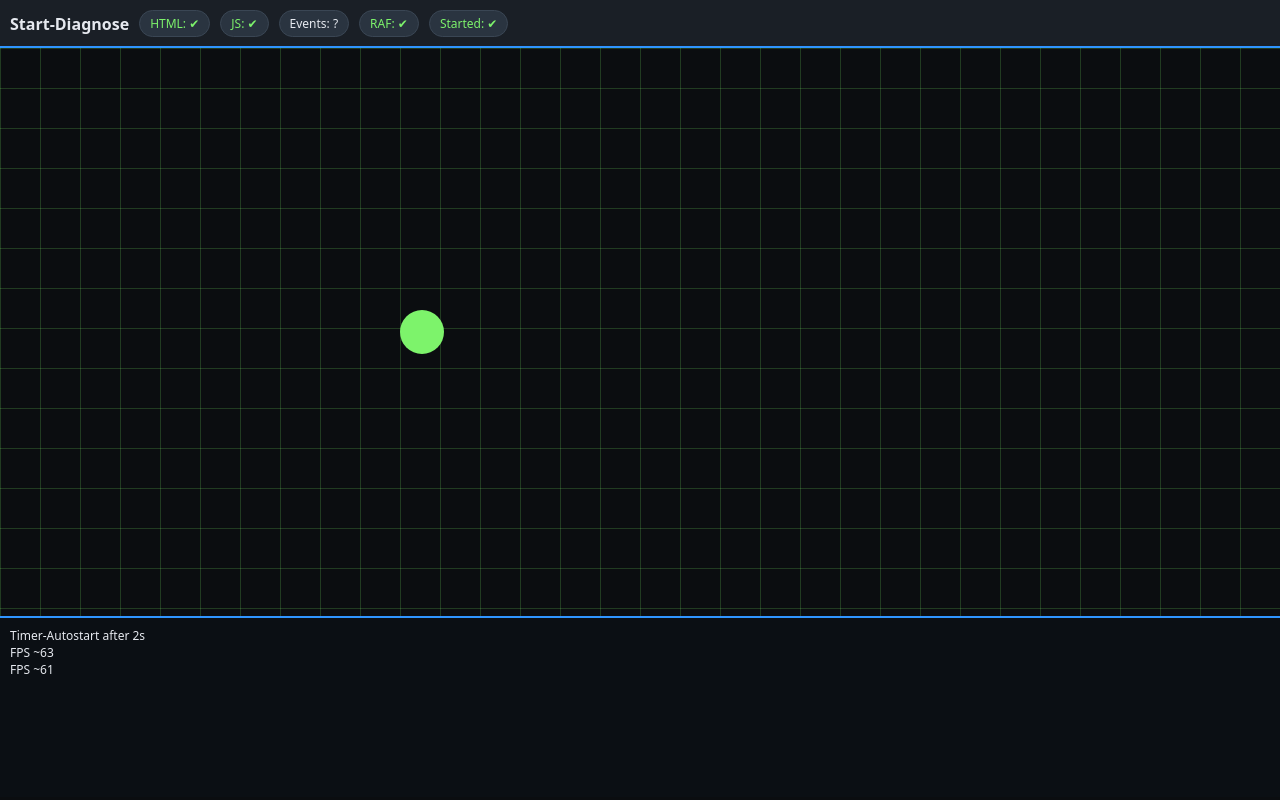
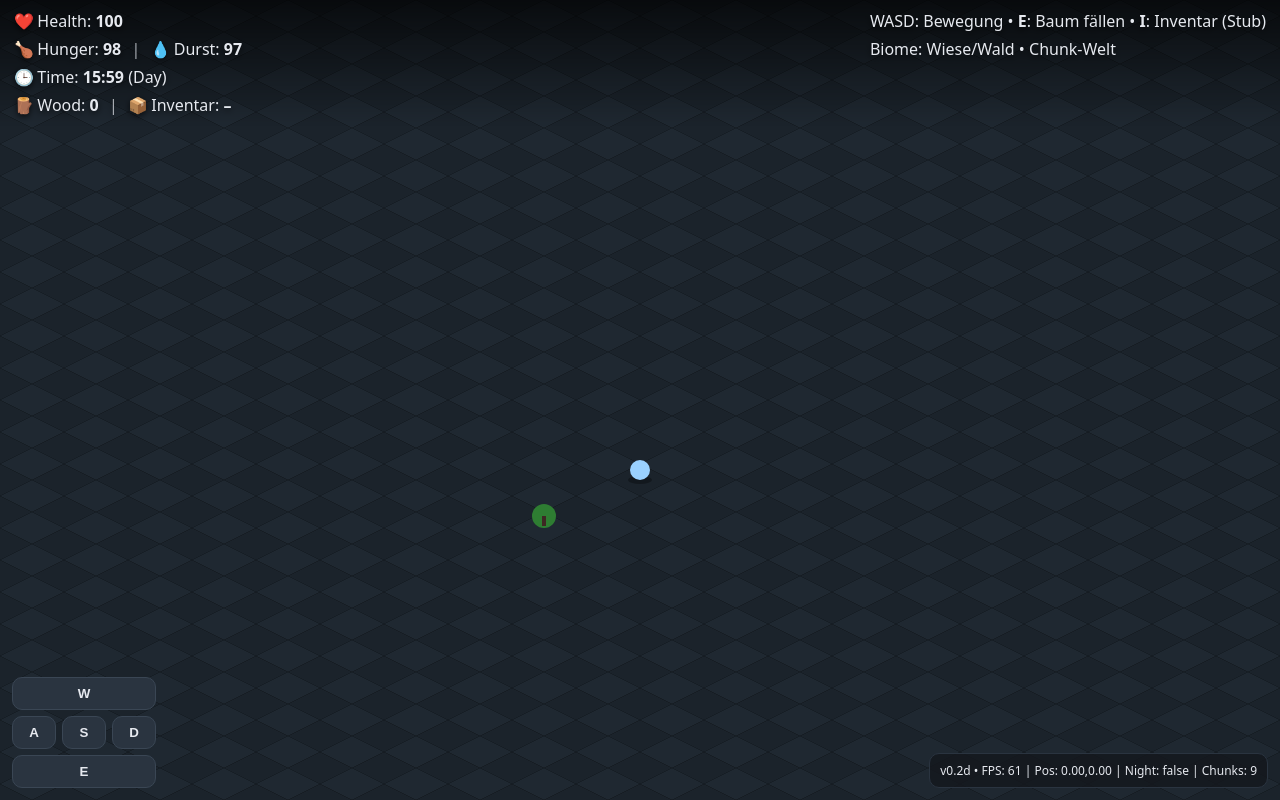
Before and after one commit to Impactiron/time-to-die, a plain HTML site: page index.html in a window 1280 px wide. Drawn offline with Linux system fonts and the light colour scheme.

Commit message:
Add files via upload

```diff
--- a/index.html
+++ b/index.html
@@ -1,109 +1,50 @@
 <!doctype html>
 <html lang="de">
 <head>
-<meta charset="utf-8">
-<meta name="viewport" content="width=device-width,initial-scale=1">
-<title>TTD — Start Diagnose (Single File)</title>
-<style>
-  html,body{margin:0;height:100%;font-family:system-ui,Segoe UI,Roboto,Arial,sans-serif;background:#0b0d10;color:#e6e9ef}
-  .top{padding:10px;background:#1a1f26;border-bottom:1px solid #2a3440}
-  .row{display:flex;gap:10px;flex-wrap:wrap;align-items:center}
-  .tag{background:#2a3440;border:1px solid #3a4654;border-radius:999px;padding:4px 10px;font-size:12px}
-  .ok{color:#7df36b}.bad{color:#ff8a8a}
-  #gate{position:fixed;inset:0;display:flex;align-items:center;justify-content:center;background:rgba(0,0,0,.6);z-index:50;pointer-events:auto}
-  #gate .card{background:#10151b;border:1px solid #2a3440;border-radius:14px;padding:18px 22px;text-align:center;box-shadow:0 12px 40px rgba(0,0,0,.55)}
-  #gate .card button{margin-top:8px;background:#2f95ff;border:none;border-radius:10px;padding:10px 16px;color:#fff;font-weight:800;cursor:pointer}
-  #gate .hint{opacity:.8;font-size:12px;margin-top:6px}
-  #log{padding:10px;font-size:12px;white-space:pre-wrap;background:#0b0f14;border-top:1px solid #2a3440;height:160px;overflow:auto}
-  canvas{display:block;width:100vw;height:calc(100vh - 232px)}
-</style>
+  <meta charset="utf-8" />
+  <meta name="viewport" content="width=device-width, initial-scale=1" />
+  <title>Time to Die — v0.2d (Canvas + Robust Start)</title>
+  <link rel="stylesheet" href="./styles.css">
 </head>
 <body onkeydown="window.__start && window.__start()">
-  <div class="top">
-    <div class="row">
-      <b>Start-Diagnose</b>
-      <span id="t_html" class="tag">HTML: ?</span>
-      <span id="t_js"   class="tag">JS: ?</span>
-      <span id="t_ev"   class="tag">Events: ?</span>
-      <span id="t_raf"  class="tag">RAF: ?</span>
-      <span id="t_started" class="tag">Started: ?</span>
+  <div id="gate" class="gate" role="dialog" aria-modal="true" aria-label="Spielstart">
+    <div class="card">
+      <h1>Time to Die</h1>
+      <p>Klick/Tippen oder Taste zum Start (Edge‑sicher). Keine externen Libs.</p>
+      <button id="startBtn" onclick="window.__start && window.__start()">Start</button>
+      <div class="hint">Alternativ: <code>?autostart=1</code> an die URL anhängen.</div>
     </div>
   </div>
 
-  <div id="gate">
-    <div class="card">
-      <h1>Time to Die — Start</h1>
-      <p>Klick/Tippen oder Taste zum Start. Alternativ <code>?autostart=1</code> anhängen.</p>
-      <button id="startBtn" onclick="window.__start && window.__start()">Start</button>
-      <div class="hint">Wenn nichts passiert, wirst du es unten im Log sehen.</div>
+  <div id="hud" class="hud">
+    <div class="left">
+      <div class="line"><span class="em">❤️</span> Health: <b id="health">100</b></div>
+      <div class="line"><span class="em">🍗</span> Hunger: <b id="hunger">100</b> <span class="sep">|</span> <span class="em">💧</span> Durst: <b id="thirst">100</b></div>
+      <div class="line"><span class="em">🕒</span> Time: <b id="clock">12:00</b> <span id="phase">(Day)</span></div>
+      <div class="line"><span class="em">🪵</span> Wood: <b id="wood">0</b> <span class="sep">|</span> <span class="em">📦</span> Inventar: <b id="inv">–</b></div>
+    </div>
+    <div class="right">
+      <div class="line">WASD: Bewegung • <b>E</b>: Baum fällen • <b>I</b>: Inventar (Stub)</div>
+      <div class="line">Biome: Wiese/Wald • Chunk‑Welt</div>
     </div>
   </div>
 
-  <canvas id="cvs"></canvas>
-  <div id="log"></div>
+  <div class="pad" id="pad" aria-hidden="false">
+    <button data-k="w" aria-label="W">W</button>
+    <div class="row">
+      <button data-k="a" aria-label="A">A</button>
+      <button data-k="s" aria-label="S">S</button>
+      <button data-k="d" aria-label="D">D</button>
+    </div>
+    <button data-k="e" aria-label="E">E</button>
+  </div>
 
-<script>
-(function(){
-  const qs = id => document.getElementById(id);
-  const log = (m)=>{ const el=qs('log'); el.textContent += m+"\n"; el.scrollTop = el.scrollHeight; };
-  const tag = (id, ok, txt=null)=>{ const el=qs(id); el.classList.remove('ok','bad'); el.classList.add(ok?'ok':'bad'); el.textContent = (txt?txt:el.textContent.split(':')[0])+': '+(ok?'✔︎':'✖︎'); };
+  <div id="diag" class="diag">
+    v0.2d • FPS: <span id="fps">0</span> | Pos: <span id="pos">0,0</span> | Night: <span id="isNight">false</span> | Chunks: <span id="chunks">0</span>
+    <div id="err" class="err hidden"></div>
+  </div>
 
-  tag('t_html', true);
-  tag('t_js', true);
-
-  const cvs = qs('cvs');
-  const ctx = cvs.getContext('2d');
-  function resize(){ cvs.width = innerWidth; cvs.height = Math.max(100, innerHeight - 232); }
-  addEventListener('resize', resize); resize();
-
-  let started = false;
-
-  function start(){
-    if(started) return;
-    started = true;
-    tag('t_started', true);
-    document.getElementById('gate').style.display='none';
-    cvs.style.outline = '2px solid #2f95ff';
-
-    // simple RAF anim to prove it runs
-    let t0 = performance.now(); let frames = 0; let lastFPS = t0;
-    let x=60,y=cvs.height/2, vx=2, r=22;
-    (function loop(now){
-      frames++;
-      if(now-lastFPS>1000){ tag('t_raf', true); log('FPS ~'+frames); frames=0; lastFPS=now; }
-      ctx.clearRect(0,0,cvs.width,cvs.height);
-      // grid
-      ctx.globalAlpha=0.2;
-      for(let i=0;i<cvs.width;i+=40){ ctx.fillRect(i,0,1,cvs.height); }
-      for(let j=0;j<cvs.height;j+=40){ ctx.fillRect(0,j,cvs.width,1); }
-      ctx.globalAlpha=1;
-      // ball
-      ctx.beginPath(); ctx.arc(x,y,r,0,Math.PI*2); ctx.fillStyle='#7df36b'; ctx.fill();
-      x+=vx; if(x<r || x>cvs.width-r) vx*=-1;
-      requestAnimationFrame(loop);
-    })(t0);
-  }
-  window.__start = start;
-
-  // event hooks
-  try {
-    ['click','pointerdown','touchstart','keydown'].forEach(ev=>{
-      addEventListener(ev, ()=>{ if(!started) { tag('t_ev', true); start(); } }, {once:false});
-    });
-  } catch(e){ log('Event-Error: '+e.message); tag('t_ev', false); }
-
-  // autostart param
-  try {
-    const p = new URLSearchParams(location.search);
-    if(p.get('autostart')==='1'){ log('Autostart-param'); setTimeout(start, 50); }
-  } catch(e){}
-
-  // safety timer after 2s
-  setTimeout(()=>{ if(!started){ log('Timer-Autostart after 2s'); start(); } }, 2000);
-
-  // prove RAF works even before start
-  requestAnimationFrame(()=>{ tag('t_raf', true, 'RAF'); });
-})();
-</script>
+  <canvas id="game" tabindex="0" aria-label="Spielfeld"></canvas>
+  <script src="./src/main.js"></script>
 </body>
 </html>
--- a/src/main.js
+++ b/src/main.js
@@ -1,14 +1,10 @@
 (function(){
   const gate = document.getElementById('gate');
-  const startBtn = document.getElementById('startBtn');
   const cvs = document.getElementById('game');
-  const ctx = cvs.getContext('2d');
+  const ctx = cvs.getContext('2d', { alpha: false });
   const errBox = document.getElementById('err');
 
-  function showErr(msg){
-    errBox.classList.remove('hidden');
-    errBox.textContent = '⚠️ '+msg;
-  }
+  function showErr(msg){ errBox.classList.remove('hidden'); errBox.textContent = '⚠️ '+msg; }
 
   function resize(){ cvs.width=innerWidth; cvs.height=innerHeight; }
   addEventListener('resize', resize); resize();
@@ -19,7 +15,6 @@
   const TREE_DENS_WALD=0.18, TREE_DENS_WIESE=0.03, PLAYER_SPEED=6/60;
 
   const iso=(i,j)=>({x:(i-j)*(TILE_W/2), y:(i+j)*(TILE_H/2)});
-  const clamp=(v,a,b)=>Math.max(a,Math.min(b,v));
   function diamond(x,y,w,h,fill){ ctx.beginPath(); ctx.moveTo(x,y-h/2); ctx.lineTo(x+w/2,y); ctx.lineTo(x,y+h/2); ctx.lineTo(x-w/2,y); ctx.closePath(); ctx.fillStyle=fill; ctx.fill(); }
   function seedRand(x){ let t = x += 0x6D2B79F5; t = Math.imul(t ^ t >>> 15, t | 1); t ^= t + Math.imul(t ^ t >>> 7, t | 61); return ((t ^ t >>> 14)>>>0)/4294967296; }
   function valueNoise2D(ix,iy,scale){ const x=ix/scale,y=iy/scale; const x0=Math.floor(x),y0=Math.floor(y),x1=x0+1,y1=y0+1;
@@ -30,9 +25,7 @@
   const state={ player:{i:0,j:0,speed:PLAYER_SPEED,health:100,hunger:100,thirst:100},
     timeMinutes:12*60,isNight:false, wood:0, chunks:new Map(), floats:[] };
 
-  function chunkKey(cx,cy){ return cx+','+cy; }
-  function worldToChunk(i,j){ const cx=Math.floor(i/CHUNK_TILES), cy=Math.floor(j/CHUNK_TILES); return {cx,cy, li:i-cx*CHUNK_TILES, lj=j-cy*CHUNK_TILES}; }
-
+  function worldToChunk(i,j){ const cx=Math.floor(i/CHUNK_TILES), cy=Math.floor(j/CHUNK_TILES); return {cx,cy}; }
   function ensureChunk(cx,cy){
     const key=cx+','+cy; if(state.chunks.has(key)) return state.chunks.get(key);
     const trees=new Map();
@@ -56,7 +49,6 @@
 
   const down=new Set();
   function setupInput(){
-    try {
     addEventListener('keydown', e=>{ const k=e.key.toLowerCase(); if(['w','a','s','d','e','i'].includes(k)){ down.add(k); markPad(k,true);} });
     addEventListener('keyup',   e=>{ const k=e.key.toLowerCase(); if(['w','a','s','d','e','i'].includes(k)){ down.delete(k); markPad(k,false);} });
     document.querySelectorAll('#pad button').forEach(btn=>{
@@ -65,7 +57,6 @@
       btn.addEventListener('pointerup',   e=>{ e.preventDefault(); down.delete(k); markPad(k,false);} );
       btn.addEventListener('pointerleave',e=>{ e.preventDefault(); down.delete(k); markPad(k,false);} );
     });
-    } catch(ex){ showErr('Input-Setup: '+ex.message); }
   }
   function markPad(k,on){ const el=document.querySelector(`[data-k="${k}"]`); el&&el.classList.toggle('active',on); }
 
@@ -78,9 +69,12 @@
     }
     return false;
   }
-  function spawnFloat(text, wi, wj){ const p=iso(wi,wj); state.floats.push({text, x:p.x, y:p.y-24, alpha:1}); }
+  function spawnFloat(text, wi, wj){ const p=(function(i,j){return {x:(i-j)*(TILE_W/2), y:(i+j)*(TILE_H/2)};})(wi,wj); state.floats.push({text, x:p.x, y:p.y-24, alpha:1}); }
 
+  let started=false;
   function start(){
+    if(started) return;
+    started=true;
     try{
       if(gate) gate.style.display='none';
       cvs.style.pointerEvents='auto';
@@ -88,21 +82,13 @@
       loop();
     }catch(ex){ showErr('Start-Fehler: '+ex.message); }
   }
-  window.__start = start; // inline fallback
+  window.__start = start;
 
-  // Robust start: any input anywhere
   ['click','pointerdown','touchstart','keydown'].forEach(ev=>{
-    addEventListener(ev, ()=>{ if(gate && gate.style.display!=='none') start(); }, {once:false});
+    addEventListener(ev, ()=>{ if(!started) start(); }, {once:false});
   });
-
-  // URL param ?autostart=1
-  try {
-    const p = new URLSearchParams(location.search);
-    if(p.get('autostart')==='1'){ setTimeout(()=>start(), 50); }
-  } catch{}
-
-  // Fallback timer: start after 2s if still not started
-  setTimeout(()=>{ if(gate && gate.style.display!=='none') start(); }, 2000);
+  try { if(new URLSearchParams(location.search).get('autostart')==='1'){ setTimeout(start, 50); } } catch{}
+  setTimeout(()=>{ if(!started) start(); }, 2000);
 
   let frames=0,last=performance.now(), tprev=performance.now();
   function loop(now){
@@ -112,8 +98,8 @@
       frames++; if(now-last>1000){ $('fps').textContent=frames; frames=0; last=now; }
 
       state.timeMinutes += 0.8*delta; const hour=Math.floor((state.timeMinutes/60)%24);
-      state.isNight = hour>=20 || hour<6; $('clock').textContent = fmtClock(state.timeMinutes);
-      $('phase').textContent = state.isNight? '(Night)':'(Day)'; $('isNight').textContent = state.isNight;
+      const isNight = hour>=20 || hour<6; $('clock').textContent = fmtClock(state.timeMinutes);
+      $('phase').textContent = isNight? '(Night)':'(Day)'; $('isNight').textContent = isNight;
 
       state.hunger = Math.max(0, (state.hunger??100) - 0.006*delta);
       state.thirst = Math.max(0, (state.thirst??100) - 0.009*delta);
@@ -125,7 +111,7 @@
 
       loadAroundPlayer();
 
-      const p=iso(state.player.i,state.player.j);
+      const p={x:(state.player.i-state.player.j)*(TILE_W/2), y:(state.player.i+state.player.j)*(TILE_H/2)};
       const cx=cvs.width/2, cy=cvs.height/2+80;
       const offx=cx - p.x, offy=cy - p.y;
 
@@ -133,13 +119,14 @@
 
       for(const ch of state.chunks.values()){
         for(let li=0; li<CHUNK_TILES; li++) for(let lj=0; lj<CHUNK_TILES; lj++){
-          const wi=ch.cx*CHUNK_TILES+li, wj=ch.cy*CHUNK_TILES+lj; const q=iso(wi,wj);
+          const wi=ch.cx*CHUNK_TILES+li, wj=ch.cy*CHUNK_TILES+lj;
+          const q={x:(wi-wj)*(TILE_W/2), y:(wi+wj)*(TILE_H/2)};
           const biome=valueNoise2D(wi,wj,BIOME_SCALE);
           const col = biome>0.55 ? (((wi+wj)%2===0)?'#15221b':'#18271f') : (((wi+wj)%2===0)?'#1b232b':'#1f2831');
           diamond(q.x+offx, q.y+offy, TILE_W, TILE_H, col);
         }
         for(const t of ch.trees.values()){
-          const q=iso(t.i,t.j), x=q.x+offx, y=q.y+offy-12;
+          const q={x:(t.i-t.j)*(TILE_W/2), y:(t.i+t.j)*(TILE_H/2)}, x=q.x+offx, y=q.y+offy-12;
           ctx.fillStyle='#2e7d32'; ctx.beginPath(); ctx.arc(x,y,12,0,Math.PI*2); ctx.fill();
           ctx.fillStyle='#3e2723'; ctx.fillRect(x-2, y, 4, 10);
         }
@@ -149,7 +136,7 @@
       ctx.fillStyle='rgba(0,0,0,.3)'; ctx.beginPath(); ctx.ellipse(px,py+10,12,4,0,0,Math.PI*2); ctx.fill();
       ctx.fillStyle='#9ad1ff'; ctx.beginPath(); ctx.arc(px,py,10,0,Math.PI*2); ctx.fill();
 
-      if(state.isNight){ ctx.fillStyle='rgba(0,0,16,0.45)'; ctx.fillRect(0,0,cvs.width,cvs.height); }
+      if(isNight){ ctx.fillStyle='rgba(0,0,16,0.45)'; ctx.fillRect(0,0,cvs.width,cvs.height); }
 
       for(let i=state.floats.length-1;i>=0;i--){
         const f=state.floats[i]; f.y -= 0.4*delta; f.alpha -= 0.015*delta;
```
Lines whose indentation alone changed are shown as unchanged.
